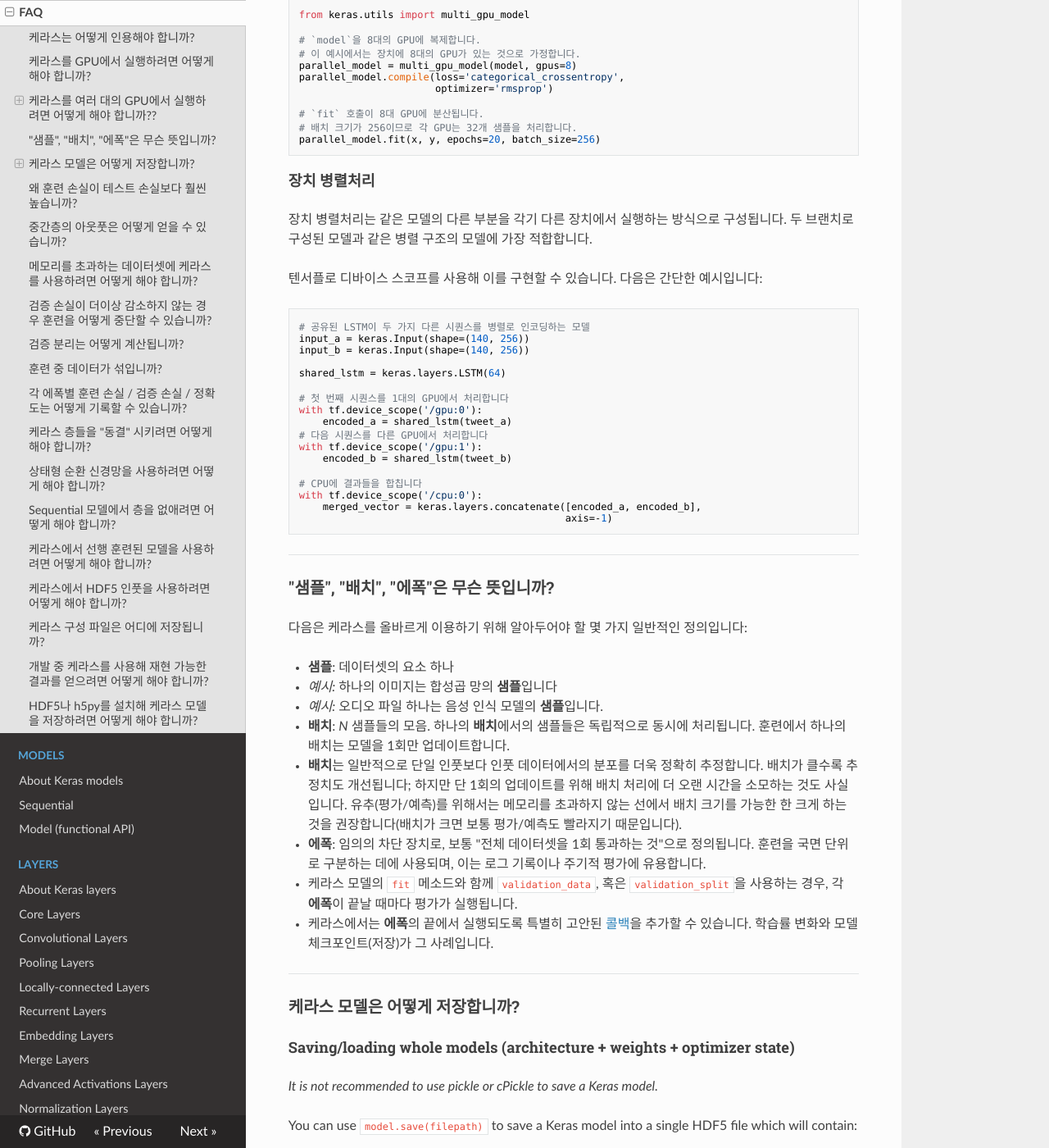
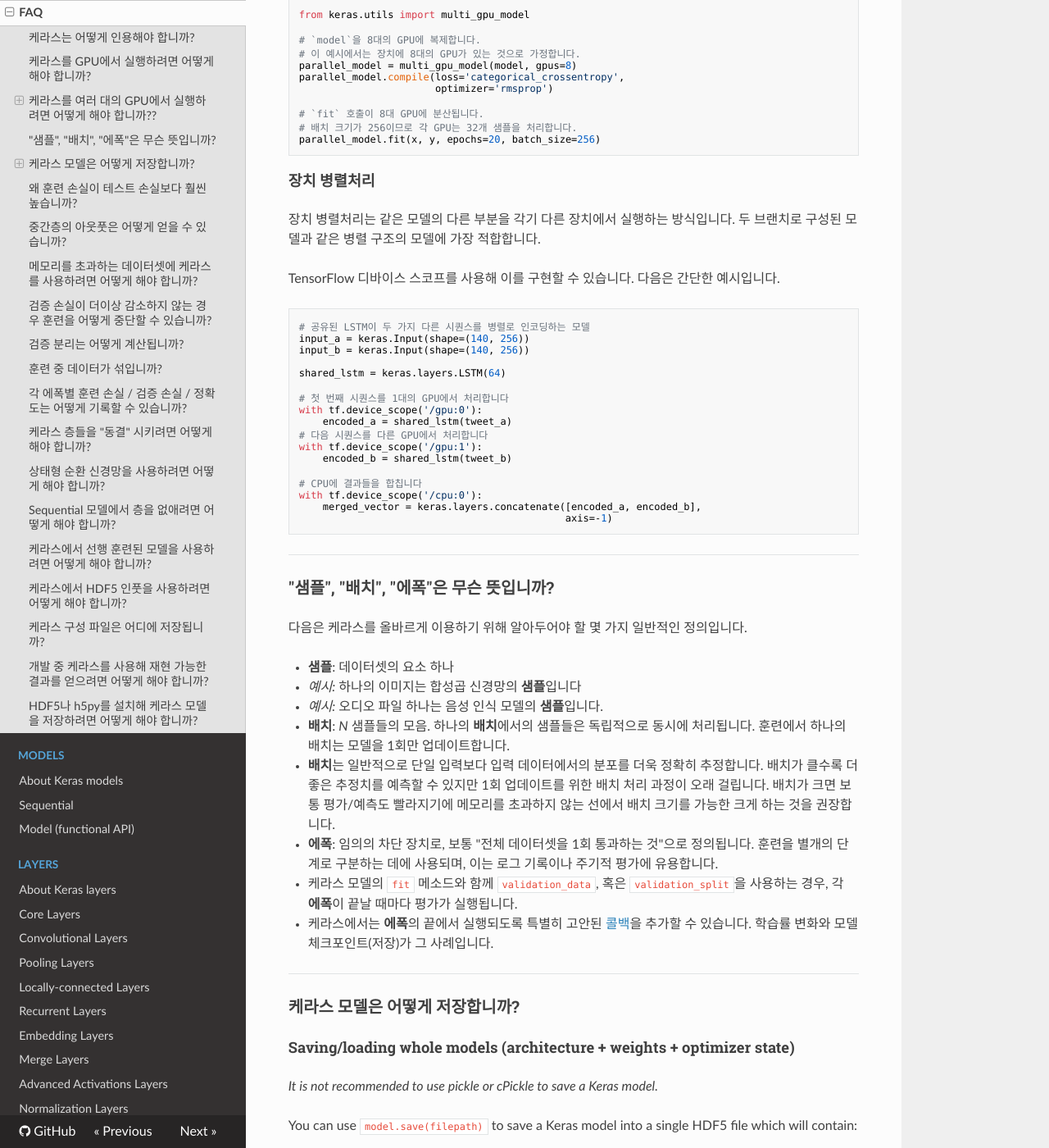
Before and after one commit to keras-team/keras-docs-ko, an MkDocs documentation site: the page built from sources/getting-started/faq.md, in a window 1280 px wide and 1400 px high, scrolled down 1863 px. Shown: the whole window at 82% size. Built offline with MkDocs 1.6.1, drawn with Linux system fonts in a browser that asks for light colours; nearby versions of some CDN libraries; some of the changed text lies outside the part shown.

Commit message:
Update faq.md

````diff
--- a/sources/getting-started/faq.md
+++ b/sources/getting-started/faq.md
@@ -7,16 +7,16 @@
 - [케라스 모델은 어떻게 저장합니까?](#케라스-모델은-어떻게-저장합니까)
 - [왜 훈련 손실이 테스트 손실보다 훨씬 높습니까?](#왜-훈련-손실이-테스트-손실보다-훨씬-높습니까)
 - [중간층의 아웃풋은 어떻게 얻을 수 있습니까?](#중간층의-아웃풋은-어떻게-얻을-수-있습니까)
-- [메모리를 초과하는 데이터셋에 케라스를 사용하려면 어떻게 해야 합니까?](#메모리를-초과하는-데이터셋에-케라스를-사용하려면-어떻게-해야-합니까)
+- [메모리를 초과하는 데이터 세트에 케라스를 사용하려면 어떻게 해야 합니까?](#메모리를-초과하는-데이터셋에-케라스를-사용하려면-어떻게-해야-합니까)
 - [검증 손실이 더이상 감소하지 않는 경우 훈련을 어떻게 중단할 수 있습니까?](#검증-손실이-더이상-감소하지-않는-경우-훈련을-어떻게-중단할-수-있습니까)
 - [검증 분리는 어떻게 계산됩니까?](#검증-분리는-어떻게-계산됩니까)
 - [훈련 중 데이터가 섞입니까?](#훈련-중-데이터가-섞입니까)
-- [각 에폭별 훈련 손실 / 검증 손실 / 정확도는 어떻게 기록할 수 있습니까?](#각-에폭별-훈련-손실--검증-손실--정확도는-어떻게-기록할-수-있습니까)
+- [각 에폭별 훈련 손실/검증 손실/정확도는 어떻게 기록할 수 있습니까?](#각-에폭별-훈련-손실--검증-손실--정확도는-어떻게-기록할-수-있습니까)
 - [케라스 층들을 "동결" 시키려면 어떻게 해야 합니까?](#케라스-층들을-동결-시키려면-어떻게-해야-합니까)
 - [상태형 순환 신경망을 사용하려면 어떻게 해야 합니까?](#상태형-순환-신경망을-사용하려면-어떻게-해야-합니까)
 - [Sequential 모델에서 층을 없애려면 어떻게 해야 합니까?](#sequential-모델에서-층을-없애려면-어떻게-해야-합니까)
 - [케라스에서 선행 훈련된 모델을 사용하려면 어떻게 해야 합니까?](#케라스에서-선행-훈련된-모델을-사용하려면-어떻게-해야-합니까)
-- [케라스에서 HDF5 인풋을 사용하려면 어떻게 해야 합니까?](#케라스에서-hdf5-인풋을-사용하려면-어떻게-해야-합니까)
+- [케라스에서 HDF5 을 사용하려면 어떻게 해야 합니까?](#케라스에서-hdf5-인풋을-사용하려면-어떻게-해야-합니까)
 - [케라스 구성 파일은 어디에 저장됩니까?](#케라스-구성-파일은-어디에-저장됩니까)
 - [개발 중 케라스를 사용해 재현 가능한 결과를 얻으려면 어떻게 해야 합니까?](#개발-중-케라스를-사용해-재현-가능한-결과를-얻으려면-어떻게-해야-합니까)
 - [HDF5나 h5py를 설치해 케라스 모델을 저장하려면 어떻게 해야 합니까?](#hdf5나-h5py를-설치해-케라스-모델을-저장하려면-어떻게-해야-합니까)
@@ -25,7 +25,7 @@
 
 ### 케라스는 어떻게 인용해야 합니까?
 
-연구 중 케라스가 도움이 되었다면 출판 시 케라스를 인용해 주십시오. 다음은 BibTeX 등재 예시입니다:
+연구 중 케라스가 도움이 되었다면 출판 시 케라스를 인용해 주십시오. 다음은 BibTeX 등재 예시입니다.
 
 ```
 @misc{chollet2015keras,
@@ -40,7 +40,7 @@
 
 ### 케라스를 GPU에서 실행하려면 어떻게 해야 합니까?
 
-**텐서플로** 혹은 **CNTK** 백엔드를 사용하는 경우, 사용 가능한 GPU가 감지되면 코드가 자동으로 GPU에서 작동됩니다.
+**TensorFlow** 혹은 **CNTK** 백엔드를 사용하는 경우, 사용 가능한 GPU가 감지되면 코드가 자동으로 GPU에서 작동됩니다.
 
 **Theano** 백엔드를 사용하는 경우, 다음 방법 중 하나를 사용하시면 됩니다:
 
@@ -70,8 +70,8 @@
 
 #### 데이터 병렬처리
 
-데이터 병렬처리는 표적 모델을 장치마다 복제하고, 각각의 복제본으로 인풋 데이터의 각기 다른 부분을 처리하는 방식으로 구성됩니다.
-케라스의 내장 유틸리티 `keras.utils.multi_gpu_model`은 어떤 모델도 병렬 데이터 버전으로 만들 수 있으며, 8대의 GPU까지는 거의 선형적으로 속도를 증가시킬 수 있습니다.
+데이터 병렬처리는 목표 모델을 장치마다 복제하고, 각각의 복제본으로 입력 데이터의 각기 다른 부분을 처리하는 방식으로 구성됩니다.
+케라스의 내장 유틸리티 `keras.utils.multi_gpu_model`은 어떤 모델도 병렬 데이터 버전으로 만들 수 있으며, 8대의 GPU까지는 거의 비례하여 속도를 증가시킬 수 있습니다.
 
 더 자세한 정보는 [multi_gpu_model](/utils/#multi_gpu_model)문서를 참고하십시오. 다음은 간단한 예시입니다:
 
@@ -91,9 +91,9 @@
 
 #### 장치 병렬처리
 
-장치 병렬처리는 같은 모델의 다른 부분을 각기 다른 장치에서 실행하는 방식으로 구성됩니다. 두 브랜치로 구성된 모델과 같은 병렬 구조의 모델에 가장 적합합니다.
+장치 병렬처리는 같은 모델의 다른 부분을 각기 다른 장치에서 실행하는 방식입니다. 두 브랜치로 구성된 모델과 같은 병렬 구조의 모델에 가장 적합합니다.
 
-텐서플로 디바이스 스코프를 사용해 이를 구현할 수 있습니다. 다음은 간단한 예시입니다:
+TensorFlow 디바이스 스코프를 사용해 이를 구현할 수 있습니다. 다음은 간단한 예시입니다.
 
 ```python
 # 공유된 LSTM이 두 가지 다른 시퀀스를 병렬로 인코딩하는 모델
@@ -119,14 +119,14 @@
 
 ### "샘플", "배치", "에폭"은 무슨 뜻입니까?
 
-다음은 케라스를 올바르게 이용하기 위해 알아두어야 할 몇 가지 일반적인 정의입니다:
+다음은 케라스를 올바르게 이용하기 위해 알아두어야 할 몇 가지 일반적인 정의입니다.
 
 - **샘플**: 데이터셋의 요소 하나
-  - *예시:* 하나의 이미지는 합성곱 망의 **샘플**입니다
+  - *예시:* 하나의 이미지는 합성곱 신경망의 **샘플**입니다
   - *예시:* 오디오 파일 하나는 음성 인식 모델의 **샘플**입니다.
 - **배치**: *N* 샘플들의 모음. 하나의 **배치**에서의 샘플들은 독립적으로 동시에 처리됩니다. 훈련에서 하나의 배치는 모델을 1회만 업데이트합니다.
-  - **배치**는 일반적으로 단일 인풋보다 인풋 데이터에서의 분포를 더욱 정확히 추정합니다. 배치가 클수록 추정치도 개선됩니다; 하지만 단 1회의 업데이트를 위해 배치 처리에 더 오랜 시간을 소모하는 것도 사실입니다. 유추(평가/예측)를 위해서는 메모리를 초과하지 않는 선에서 배치 크기를 가능한 한 크게 하는 것을 권장합니다(배치가 크면 보통 평가/예측도 빨라지기 때문입니다).
-- **에폭**: 임의의 차단 장치로, 보통 "전체 데이터셋을 1회 통과하는 것"으로 정의됩니다. 훈련을 국면 단위로 구분하는 데에 사용되며, 이는 로그 기록이나 주기적 평가에 유용합니다.
+  - **배치**는 일반적으로 단일 입력보다 입력 데이터에서의 분포를 더욱 정확히 추정합니다. 배치가 클수록 더 좋은 추정치를 예측할 수 있지만 1회 업데이트를 위한 배치 처리 과정이 오래 걸립니다. 배치가 크면 보통 평가/예측도 빨라지기에 메모리를 초과하지 않는 선에서 배치 크기를 가능한 크게 하는 것을 권장합니다.
+- **에폭**: 임의의 차단 장치로, 보통 "전체 데이터셋을 1회 통과하는 것"으로 정의됩니다. 훈련을 별개의 단계로 구분하는 데에 사용되며, 이는 로그 기록이나 주기적 평가에 유용합니다.
   - 케라스 모델의 `fit` 메소드와 함께 `validation_data`, 혹은 `validation_split`을 사용하는 경우, 각 **에폭**이 끝날 때마다 평가가 실행됩니다.
   - 케라스에서는 **에폭**의 끝에서 실행되도록 특별히 고안된 [콜백](https://keras.io/callbacks/)을 추가할 수 있습니다. 학습률 변화와 모델 체크포인트(저장)가 그 사례입니다.
 
````
